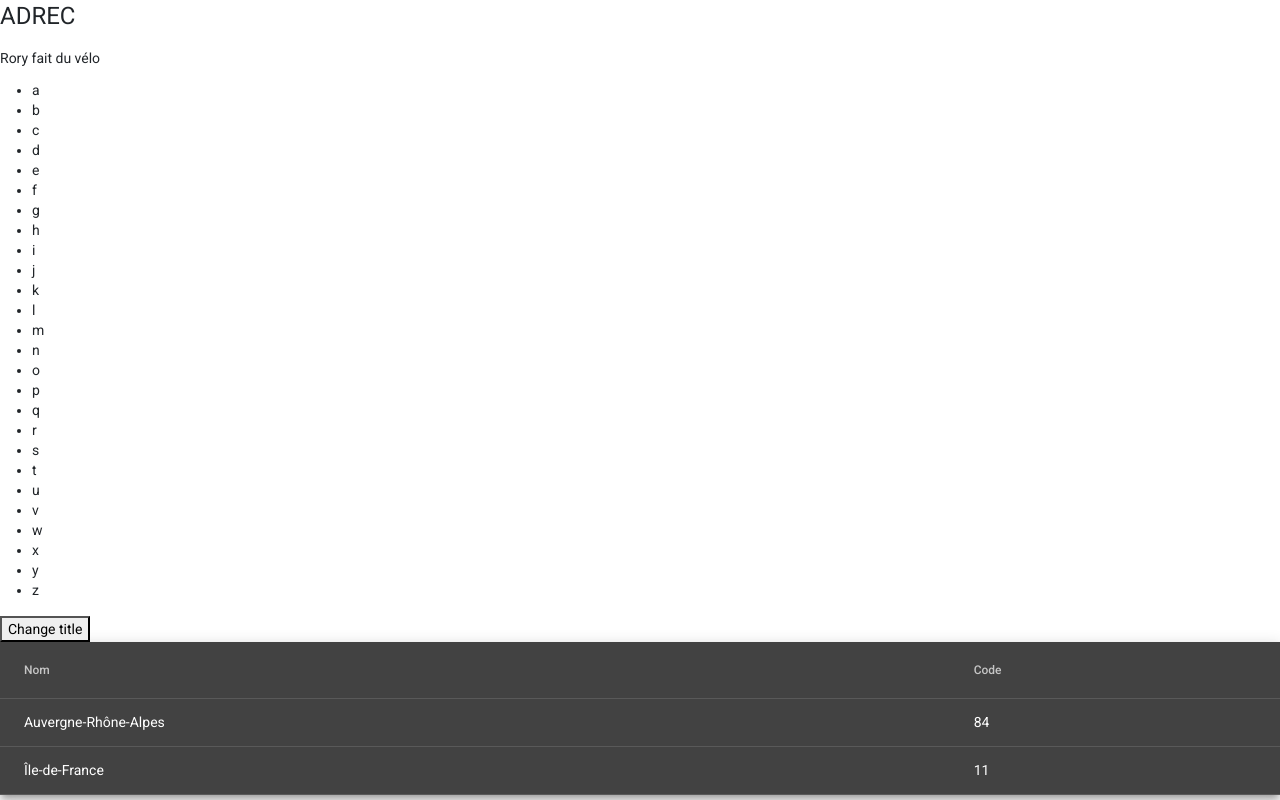
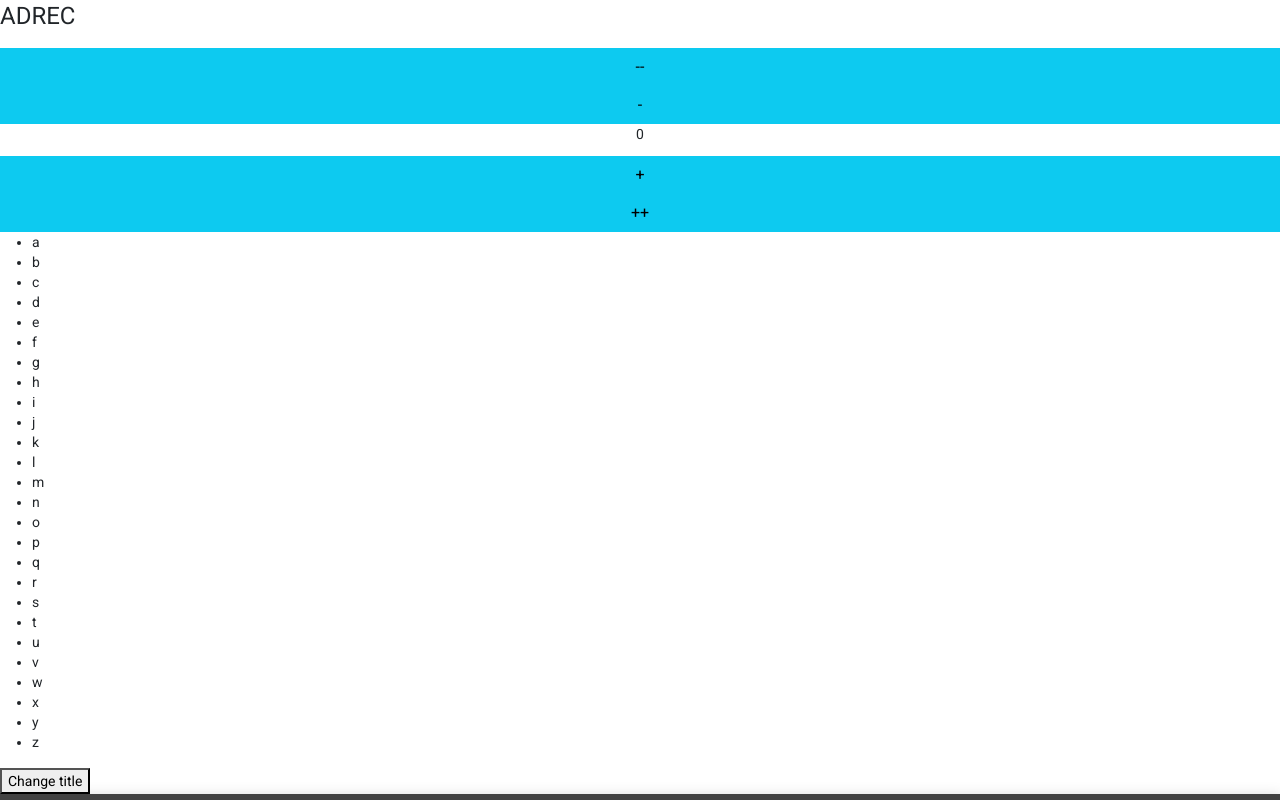
Before and after one commit to TyTy-cf/adrec-angular, an Angular app: page / in a window 1280 px wide. Shown: the top 800 px of the page. Built offline with nearby package versions, Linux system fonts and the light colour scheme.

Commit message:
add compteur exo

```diff
--- a/src/app/app.component.html
+++ b/src/app/app.component.html
@@ -1,7 +1,15 @@
 
 <h1>{{ title|uppercase }}</h1>
 
-<p>Rory fait du vélo</p>
+
+<div class="row text-center">
+  <button class="btn btn-info" (click)="changeCompteur(-10);">--</button>
+  <button class="btn btn-info" (click)="changeCompteur(-1);">-</button>
+  <p>{{ compteur }}</p>
+  <button class="btn btn-info" (click)="changeCompteur(1);">+</button>
+  <button class="btn btn-info" (click)="changeCompteur(10);">++</button>
+</div>
+
 
 <ul>
   <li *ngFor="let alpha of alphabet">{{ alpha }}</li>
--- a/src/app/app.component.ts
+++ b/src/app/app.component.ts
@@ -15,6 +15,8 @@ export class AppComponent {
   btnLabel = 'Change title';
   btnId = 'idBtnChangeTitle';
 
+  compteur: number;
+
   dataSource: MatTableDataSource<Region>;
   displayedColumns: string[] = ['name', 'code'];
 
@@ -27,9 +29,14 @@ export class AppComponent {
     public departmentService: AbstractDepartment
   ) {
     this.dataSource = new MatTableDataSource(regionService.getRegionsList());
+    this.compteur = 0;
   }
 
   changeTitle(): void {
     this.title = 'Super angular adrec';
   }
+
+  changeCompteur(interval: number): void {
+    this.compteur += interval;
+  }
 }
```
